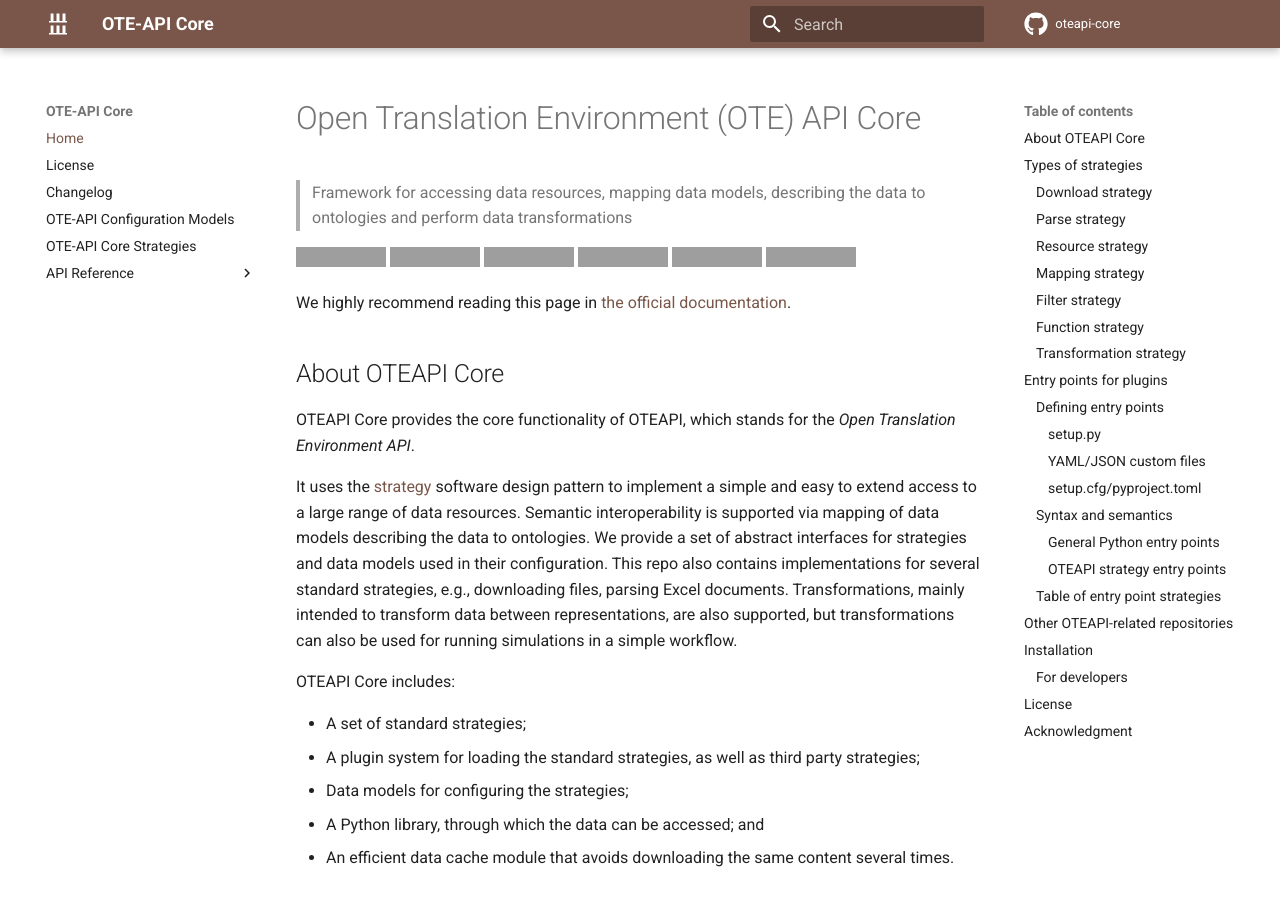
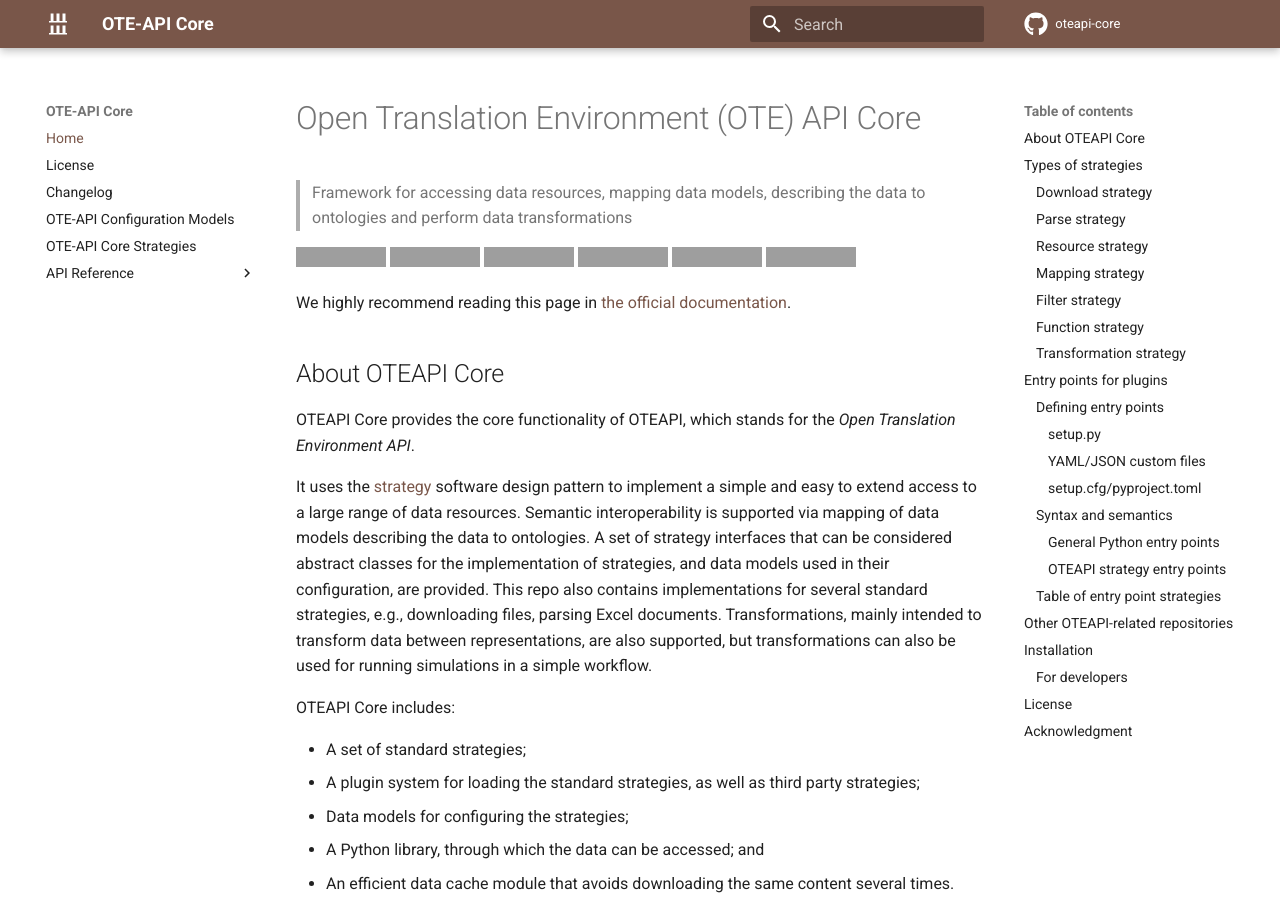
Before and after one commit to EMMC-ASBL/oteapi-core, an MkDocs documentation site: the page built from docs/index.md, in a window 1280 px wide and 900 px high, cut to the strip 0-900 px from the top of the window. Built offline with MkDocs 1.6.1 and Material for MkDocs 9.7.7, drawn with Linux system fonts in a browser that asks for light colours; comment, search, counter and statistics services are not loaded; the version menu is left out; grey boxes are pictures that could not be loaded.

Commit message:
docs align with README

```diff
--- a/docs/index.md
+++ b/docs/index.md
@@ -17,7 +17,7 @@ OTEAPI Core provides the core functionality of OTEAPI, which stands for the *Ope
 
 It uses the [strategy](https://en.wikipedia.org/wiki/Strategy_pattern) software design pattern to implement a simple and easy to extend access to a large range of data resources.
 Semantic interoperability is supported via mapping of data models describing the data to ontologies.
-We provide a set of abstract interfaces for strategies and data models used in their configuration.
+A set of strategy interfaces that can be considered abstract classes for the implementation of strategies,  and data models used in their configuration, are provided.
 This repo also contains implementations for several standard strategies, e.g., downloading files, parsing Excel documents.
 Transformations, mainly intended to transform data between representations, are also supported, but transformations can also be used for running simulations in a simple workflow.
 
```
